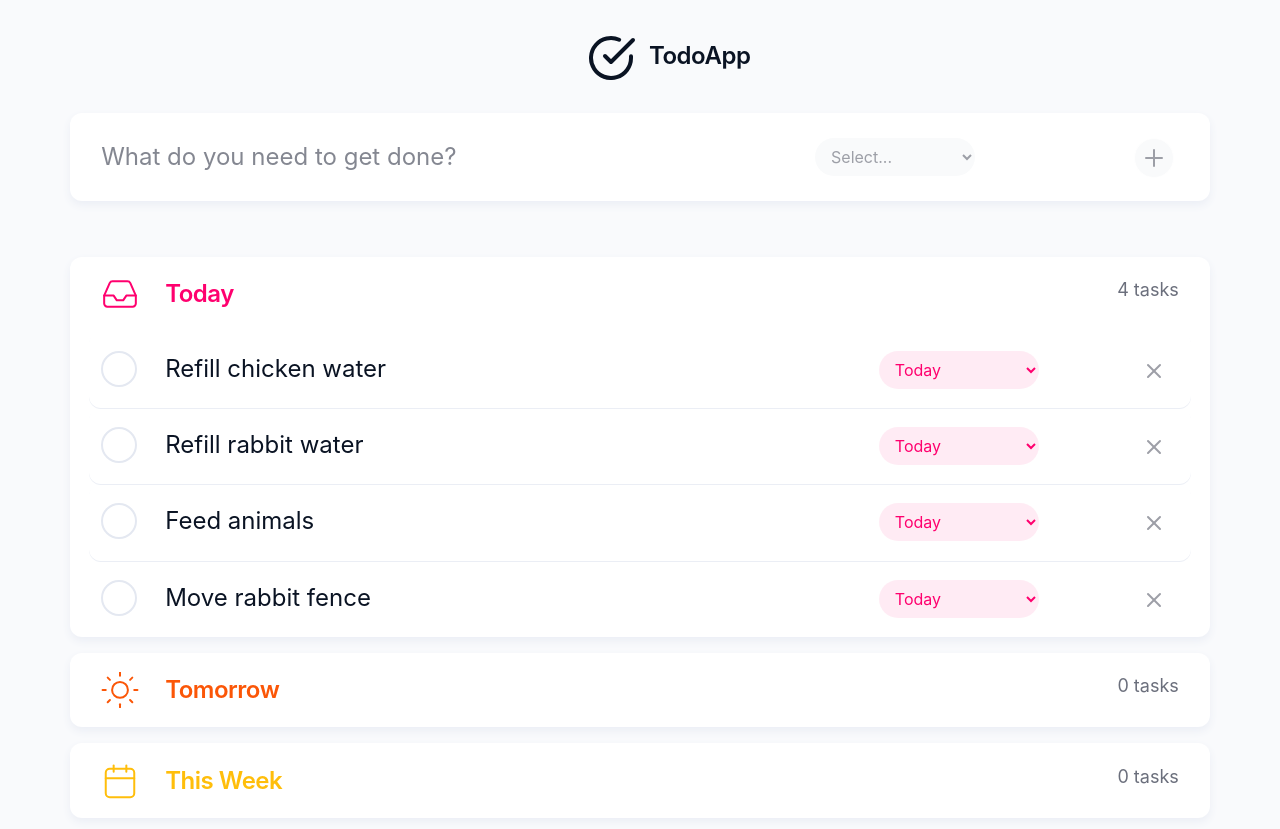
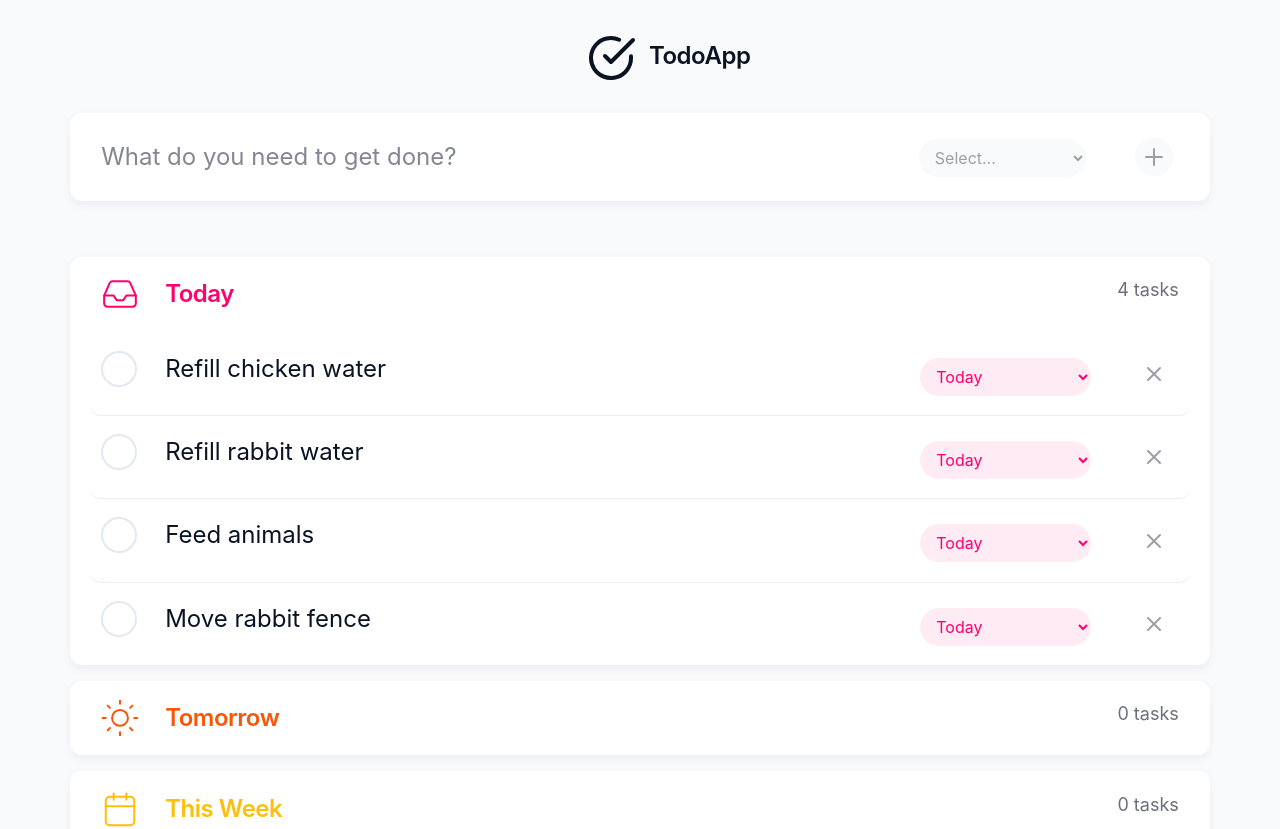
Before and after one commit to aparkening/todo-app, a React (Create React App) app: page / in a window 1280 px wide. Shown: the top 829 px of the page. Built offline with nearby package versions, Linux system fonts and the light colour scheme; a web font is replaced by a local one.

Commit message:
Flexbox align tasks and form

```diff
--- a/src/App.js
+++ b/src/App.js
@@ -139,7 +139,9 @@ class App extends React.Component {
 
   // Change background color upon start
   onDragStart = (start, provided) => {
+    // console.log(start)
     const task = document.querySelector(`#${start.draggableId}`);
+    // console.log('Task is', task)
     task.style.backgroundColor = `rgba(220, 220, 220, 0.5)`;
     task.style.transition = 'background-color 0.2s ease';
   }
--- a/src/Task.js
+++ b/src/Task.js
@@ -8,16 +8,47 @@ const TaskItem = styled.li`
   padding: 1.2rem 1.2rem 1.2rem 0.75rem;
   box-shadow: 0px 1px 0px ${COLORS.defaultShadow};
   display: flex;
+  align-items: flex-start;
   flex-wrap: wrap;
   border-radius: 12px;
   &:last-child {
     box-shadow: none;
   }
+  @media (min-width: 768px) {
+    flex-wrap: nowrap;
+  }
+`;
+const CompleteDescription = styled.div`
+  width: 100%;
+  padding: 0 0.75rem 0.75rem 0;
+  text-align: center;
+
+  @media (min-width: 255px) {
+    text-align: left;
+    display: flex;
+    align-content: flex-start;
+    flex-wrap: nowrap;
+  }
+  @media (min-width: 768px) {
+    width: auto;
+    padding-bottom: 0;
+    flex: 4 4 60%;
+  }
 `;
 const Complete = styled.div`
+  margin: 0 auto; /* Center button on smallest */
+  padding-bottom: 0.75rem;
+
+  // width: 4rem !important;
+  // flex: 0 0 4rem !important;
+  @media (min-width: 255px) {
+    flex: 1 1 4rem;
+    width: 4rem !important;
+    padding: 0;
+    margin: auto;
     max-width: 4rem !important;
-  width: 4rem !important;
-  flex: 0 0 4rem !important;
+    min-width: 4rem !important;
+  }
 `;
 const CompleteButton = styled.button`
     width: 2.25rem;
@@ -28,32 +59,48 @@ const CompleteButton = styled.button`
     border-width: 2px;
     border-color: ${props => props.completed ? `${COLORS.completed}` : '#E4E8F1'};
     border-radius: 50%;
-    display: inline-block;
+    // display: inline-block;
     padding: ${props => props.completed ? '0' : '0.375rem 0.75rem'};
   }
   &:focus {
     // background-color: white !important;
     // border: 2px solid #E4E8F1 !important;
+    outline-style: solid;
+    outline-width: thin;
+    outline-color: ${COLORS.placeholder};
   }
 `;
 const Description = styled.div`
   font-size: ${SIZES.description};
-  flex: 0 0 66.66667%;
-  max-width: 66.66667%;
+  // flex: 0 0 66.66667%;
+  // max-width: 66.66667%;
 
-  @media (max-width: 768px) {
-    padding-bottom: 0.75rem;
+  // @media (max-width: 768px) {
+  //   padding-bottom: 0.75rem;
+  // }
+
+  @media (min-width: 255px) {
+    flex: 4 4 auto;
+    // padding-left: 0.5rem;
   }
+
 `;
 const SelectContainer = styled.div`
-  flex: 1 1 10rem;
-  max-width: 10rem;
+  padding-top: 0.4375rem; /* 7px */
+  flex: 1 1 auto;
+  padding-bottom: 0.75rem;
+  // flex: 1 1 10rem;
+  // max-width: 10rem;
+  @media (min-width: 255px) {
+    padding-bottom: 0;
+  }
 `;
 const SelectList = styled.select`
   display: block;
   width: 100%;
   height: calc(1.5em + 0.75rem + 2px);
   padding: 0.375rem 0.75rem;
+
   background-clip: padding-box;
   transition: border-color 0.15s ease-in-out, box-shadow 0.15s ease-in-out;
   border-radius: 6.25rem !important;
@@ -63,6 +110,9 @@ const SelectList = styled.select`
   &:focus {
     // border: none !important;
     // outline: 0;
+    outline-style: solid;
+    outline-width: thin;
+    outline-color: ${COLORS.placeholder};
   }
 
   option {
@@ -70,7 +120,17 @@ const SelectList = styled.select`
     display: block;
     white-space: pre;
     min-height: 1.2em;
-    padding: 0px 2px 1px;
+    padding: 1px 2px;
+  }
+`;
+const ButtonContainer = styled.div`
+  margin: 0 auto; /* Center button on smallest */
+
+  @media (min-width: 255px) {
+    margin: auto;
+    flex: 1 1 auto;
+    align-self: flex-end;
+    text-align: right;
   }
 `;
 const DeletButton = styled.button`
@@ -79,13 +139,17 @@ const DeletButton = styled.button`
   border: none !important;
   background: none !important;
   border-radius: 50%;
-  flex: 1 0;
-  align-self: flex-end;
-  min-width: 0;
-  max-width: 100%;
-  text-align: right;
+
+  // flex: 1 0;
+  // align-self: flex-end;
+  // min-width: 0;
+  // max-width: 100%;
+  // text-align: right;
   &:focus {
-    border: 1px solid white !important;
+    // border: 1px solid white !important;
+    outline-style: solid;
+    outline-width: thin;
+    outline-color: ${COLORS.placeholder};
   }
 `;
 
@@ -123,6 +187,7 @@ export default class Task extends React.Component {
             ref={provided.innerRef}
             isDragging={snapshot.isDragging}
           >
+            <CompleteDescription>
               <Complete>
                 {this.props.parentList.id === "list-completed" ?
                   <CompleteButton
@@ -144,6 +209,7 @@ export default class Task extends React.Component {
               <Description {...provided.dragHandleProps}>
                 {this.props.task.content}
               </Description>
+            </CompleteDescription>
             {/* <Col xs={6} md={3} lg={3}> */}
             <SelectContainer>
               <label className="sr-only" htmlFor="change-list">Select Timeframe</label>
@@ -162,10 +228,12 @@ export default class Task extends React.Component {
               </SelectList>
             </SelectContainer>
             {/* </Col> */}
+            <ButtonContainer>
               <DeletButton onClick={() => this.props.deleteTask(this.props.task.id, this.props.parentList.id)}>
                 {deleteSVG}
                 <span className="sr-only">Delete Task</span>
               </DeletButton>
+            </ButtonContainer>
           </TaskItem>
         )}
       </Draggable>
--- a/src/TaskForm.js
+++ b/src/TaskForm.js
@@ -29,14 +29,27 @@ const NewTask = styled.div`
 const Form = styled.form`
   display: flex;
   flex-wrap: wrap;
+  align-items: flex-start;
+  @media (min-width: 768px) {
+    flex-wrap: nowrap;
+  }
 `;
 const Description = styled.div`
   font-size: ${SIZES.description};
-  flex: 0 0 66.66667%;
-  max-width: 66.66667%;
 
-  @media (max-width: 768px) {
-    padding-bottom: 0.75rem;
+  padding: 0 0.75rem 0.75rem 0;
+  width: 100%;
+
+  // flex-grow: 4;
+  // flex-shrink: 4;
+  // flex-basis: 66.66667%;
+
+  @media (min-width: 768px) {
+    width: auto;
+    padding-bottom: 0;
+    flex: 4 4 60%;
+    // flex: 4 4 66.66667%;
+    // max-width: 66.66667%;
   }
 `;
 const TextBox = styled.input`
@@ -56,6 +69,9 @@ const TextBox = styled.input`
   &:focus {
     // border: none !important;
     // outline: 0;
+    outline-style: solid;
+    outline-width: thin;
+    outline-color: ${COLORS.placeholder};
   }
 
   ::-webkit-input-placeholder { /* Chrome/Opera/Safari */
@@ -72,24 +88,44 @@ const TextBox = styled.input`
   }
 `;
 const SelectContainer = styled.div`
-  flex: 1 1 10rem;
-  max-width: 10rem;
+  // padding-top: 0.5rem;
+  padding-top: 0.4375rem; /* 7px */
+  // flex: 1 1 10rem;
+  flex: 1 1 auto;
+  padding-bottom: 0.75rem;
+
+  // display: flex;
+  // flex-direction: column;
+  // height: calc(1.5em + 0.75rem + 2px);
+
+  // flex-grow: 1;
+  // flex-shrink: 1;
+  // flex-basis: 66.66667%;
+  // max-width: 10rem;
+
+  @media (min-width: 255px) {
+    padding-bottom: 0;
+  }
 `;
 const SelectList = styled.select`
   display: block;
   width: 100%;
   height: calc(1.5em + 0.75rem + 2px);
   padding: 0.375rem 0.75rem;
+
   background-clip: padding-box;
   transition: border-color 0.15s ease-in-out, box-shadow 0.15s ease-in-out;
   border-radius: 6.25rem !important;
   border-width: 0 !important;
   ${props => selectListColors(props)};
-  margin: 0.375rem 0;
+  // margin: 0.375rem 0;
 
   &:focus {
     // border: none !important;
     // outline: 0;
+    outline-style: solid;
+    outline-width: thin;
+    outline-color: ${COLORS.placeholder};
   }
 
   option {
@@ -97,20 +133,26 @@ const SelectList = styled.select`
     display: block;
     white-space: pre;
     min-height: 1.2em;
-    padding: 0px 2px 1px;
+    padding: 1px 2px;
   }
+`;
+const ButtonContainer = styled.div`
+  margin: 0 auto; /* Center button on smallest */
+
+  @media (min-width: 255px) {
+    margin: auto;
+    flex: 1 1 auto;
+    align-self: flex-end;
+    text-align: right;
+  }
+
 `;
 const AddButton = styled.button`
   width: 3rem;
-  // height: 3rem;
   padding: 0;
-  flex: 1 0;
-  align-self: flex-end;
-
   border: none !important;
   background: none !important;
   border-radius: 50%;
-  text-align: right;
 
   & .plus {
     stroke: ${props => props.listId ? `white` : `${COLORS.noDate}`};
@@ -134,7 +176,10 @@ const AddButton = styled.button`
   }
 
   &:focus {
-    border: 1px solid white !important;
+    // border: 1px solid white !important;
+    outline-style: solid;
+    outline-width: thin;
+    outline-color: ${COLORS.placeholder};
   }
 `;
 
@@ -194,6 +239,7 @@ export default class TaskForm extends React.Component {
               name="listId"
               value={this.state.listId}
               onChange={this.handleChange}
+              required
             >
               <option value="">Select...</option>
               <option value="list-no">No Date</option>
@@ -202,10 +248,12 @@ export default class TaskForm extends React.Component {
               <option value="list-week">This Week</option>
             </SelectList>
           </SelectContainer>
-          <AddButton type="submit" listId={this.state.listId}  >
-            {plusSVG}
-            <span className="sr-only">Add Task</span>
-          </AddButton>
+          <ButtonContainer>
+            <AddButton type="submit" listId={this.state.listId}  >
+              {plusSVG}
+              <span className="sr-only">Add Task</span>
+            </AddButton>
+          </ButtonContainer>
         </Form>
       </NewTask>
     );
```
Lines whose indentation alone changed are shown as unchanged.
